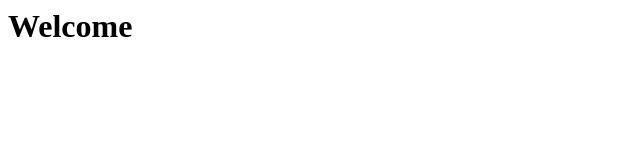
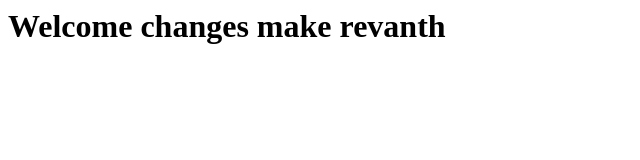
Before and after one commit to Arunsuryaa/LearningProject, a plain HTML site: page index.html in a window 1280 px wide. Shown: the whole page, without its empty margins (0-640 px from the left). Drawn offline with Linux system fonts and the light colour scheme.

Commit message:
Initial commit from dev revanth

```diff
--- a/index.html
+++ b/index.html
@@ -1 +1 @@
-<h1>Welcome</h1>
+<h1>Welcome changes make revanth</h1>
```
